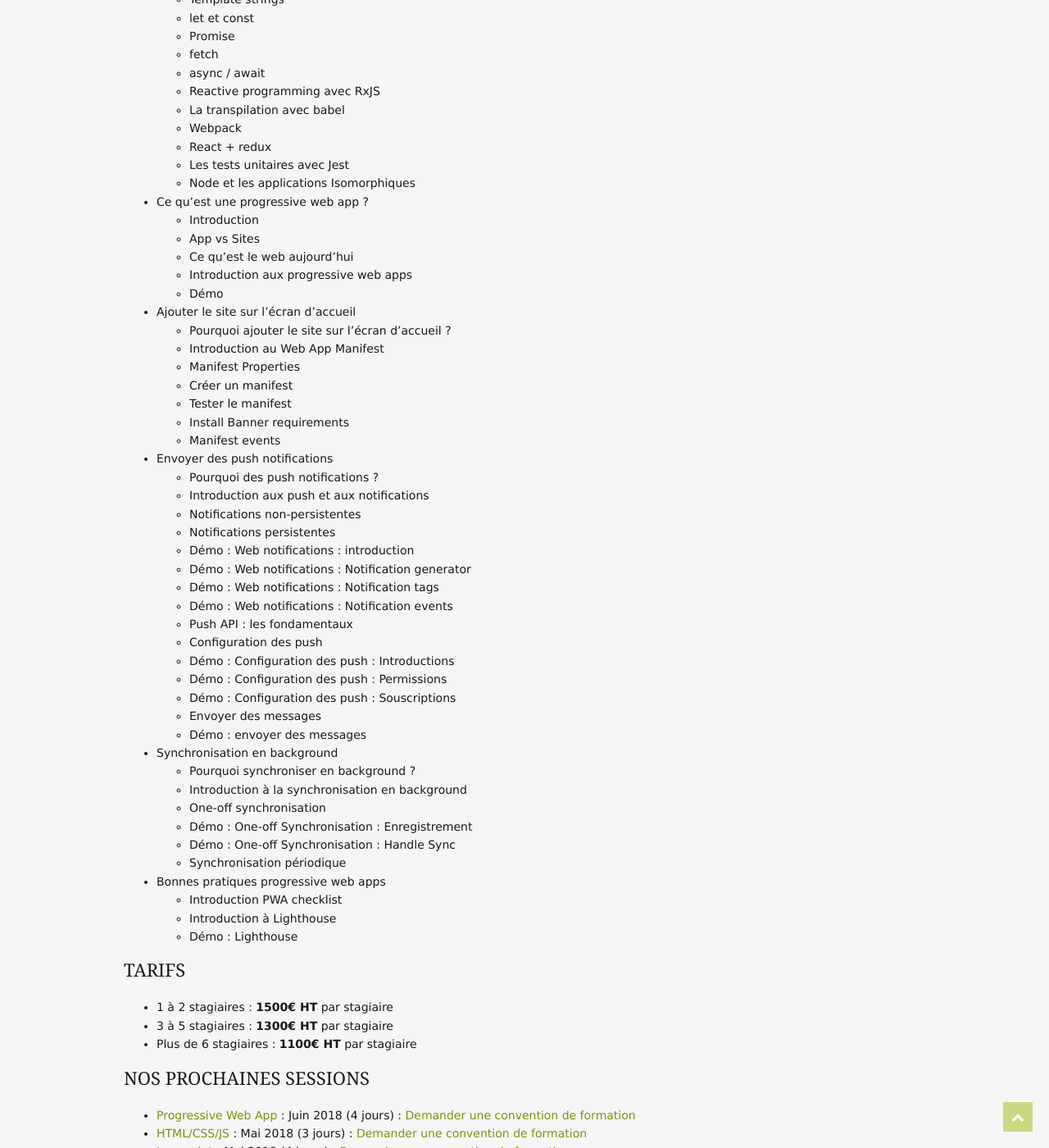
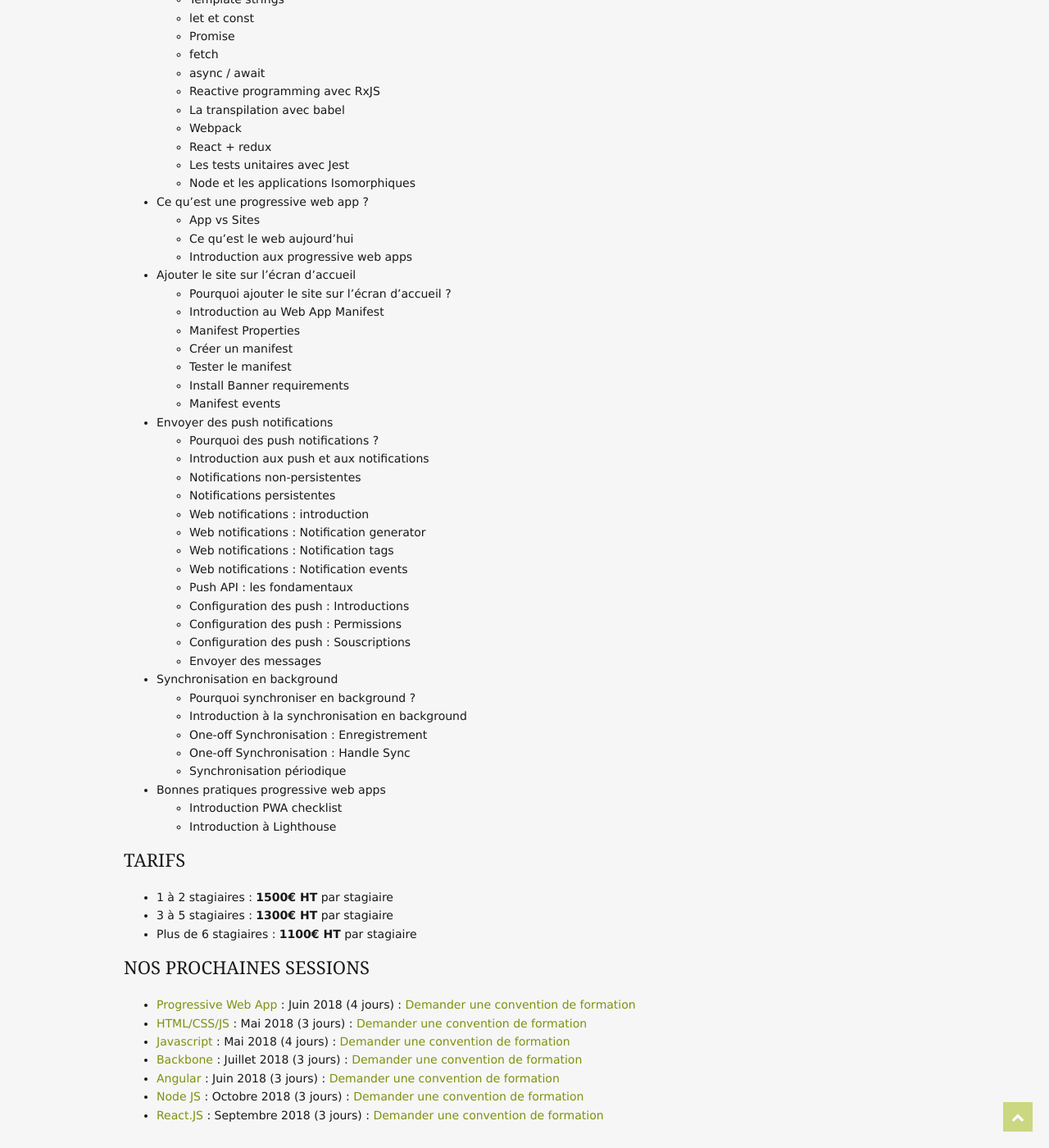
Before and after one commit to ssavajols/floria-consulting, a Jekyll site: the page built from pages/formations-progressive-web-app.md, in a window 1280 px wide and 1400 px high, scrolled down 758 px. Shown: the whole window at 82% size. Built offline with Jekyll 4.4.1, drawn with Linux system fonts in a browser that asks for light colours.

Commit message:
corrections

```diff
--- a/pages/formations-progressive-web-app.md
+++ b/pages/formations-progressive-web-app.md
@@ -32,11 +32,9 @@ Cette formation est orienté vers les développeurs front-end intermediaire. Des
   - Node et les applications Isomorphiques
 
 - Ce qu’est une progressive web app ?
-  - Introduction
   - App vs Sites
   - Ce qu’est le web aujourd’hui
   - Introduction aux progressive web apps
-  - Démo
 
 - Ajouter le site sur l’écran d’accueil
   - Pourquoi ajouter le site sur l’écran d’accueil ?
@@ -52,30 +50,26 @@ Cette formation est orienté vers les développeurs front-end intermediaire. Des
   - Introduction aux push et aux notifications
   - Notifications non-persistentes
   - Notifications persistentes
-  - Démo : Web notifications : introduction
-  - Démo : Web notifications : Notification generator
-  - Démo : Web notifications : Notification tags
-  - Démo : Web notifications : Notification events
+  - Web notifications : introduction
+  - Web notifications : Notification generator
+  - Web notifications : Notification tags
+  - Web notifications : Notification events
   - Push API : les fondamentaux
-  - Configuration des push
-  - Démo : Configuration des push : Introductions
-  - Démo : Configuration des push : Permissions
-  - Démo : Configuration des push : Souscriptions
+  - Configuration des push : Introductions
+  - Configuration des push : Permissions
+  - Configuration des push : Souscriptions
   - Envoyer des messages
-  - Démo : envoyer des messages
 
 - Synchronisation en background
   - Pourquoi synchroniser en background ?
   - Introduction à la synchronisation en background
-  - One-off synchronisation
-  - Démo : One-off Synchronisation : Enregistrement
-  - Démo : One-off Synchronisation : Handle Sync
+  - One-off Synchronisation : Enregistrement
+  - One-off Synchronisation : Handle Sync
   - Synchronisation périodique
 
 - Bonnes pratiques progressive web apps
   - Introduction PWA checklist
   - Introduction à Lighthouse
-  - Démo : Lighthouse
 
 ## Tarifs
 
```
